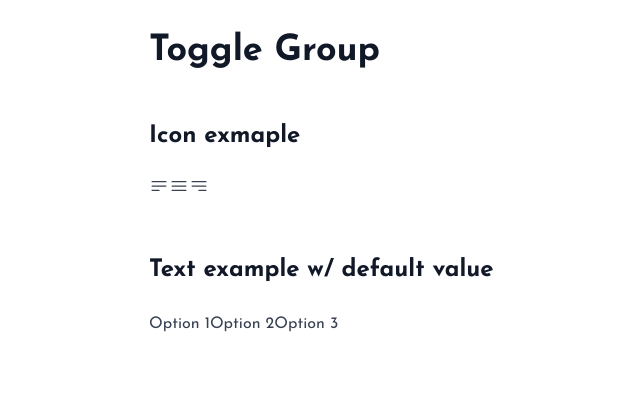
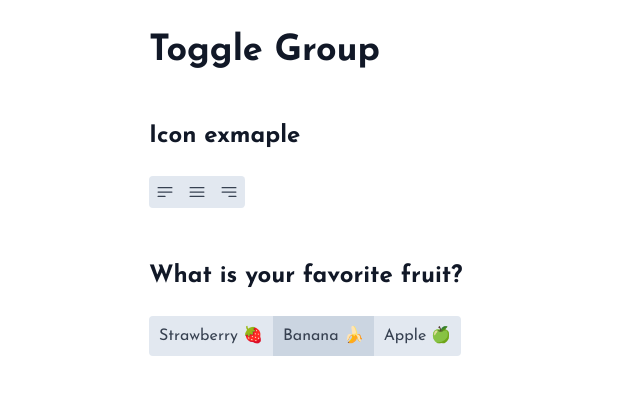
Before and after one commit to joshuawootonn/react-components-from-scratch, a Next.js app: page /toggle-group in a window 1280 px wide. Shown: the top 394 px of the page, without its empty margins (11-651 px from the left). Built offline with nearby package versions, Linux system fonts and the light colour scheme; no server answers.

Commit message:
feat: move toggle group to a . pattern

```diff
--- a/components/toggle-group.tsx
+++ b/components/toggle-group.tsx
@@ -8,34 +8,74 @@ import {
     useState,
     KeyboardEvent,
     MouseEvent,
+    FocusEvent,
     ComponentPropsWithoutRef,
+    useRef,
+    useCallback,
 } from 'react'
 
-import { RovingTabindexRoot, useRovingTabindex } from './roving-tabindex'
+function wrapArray<T>(array: T[], startIndex: number) {
+    return array.map((_, index) => array[(startIndex + index) % array.length])
+}
+
+function focusFirst(candidates: HTMLElement[]) {
+    const previousFocus = document.activeElement
+    while (document.activeElement === previousFocus && candidates.length > 0) {
+        candidates.shift()?.focus()
+    }
+}
+
+type RovingTabindexItem = {
+    value: string
+    element: HTMLElement
+}
 
 const ToggleGroupContext = createContext<{
     value: string | null
     onChange: (value: string) => void
     registerNode: (id: string, element: HTMLElement) => void
     deregisterNode: (id: string) => void
+    currentRovingTabindexValue: string | null
+    onFocus: (id: string) => void
+    onShiftTab: () => void
+    getOrderedItems: () => RovingTabindexItem[]
 }>({
     value: null,
     onChange: () => {},
     registerNode: () => {},
     deregisterNode: () => {},
+    currentRovingTabindexValue: null,
+    onFocus: () => {},
+    onShiftTab: () => {},
+    getOrderedItems: () => [],
 })
 
-type ToggleGroupBaseProps = {
+type RootBaseProps = {
     children: ReactNode | ReactNode[]
     value: string | null
     onChange: (value: string) => void
 }
 
-type ToggleGroupProps = ToggleGroupBaseProps &
-    Omit<ComponentPropsWithoutRef<'div'>, keyof ToggleGroupBaseProps>
+type RootProps = RootBaseProps & Omit<ComponentPropsWithoutRef<'div'>, keyof RootBaseProps>
 
-export function ToggleGroup({ value, onChange, children, ...props }: ToggleGroupProps) {
+function Root({ value, onChange, children, ...props }: RootProps) {
     const [elements] = useState<Map<string, HTMLElement>>(new Map())
+    const [isShiftTabbing, setIsShiftTabbing] = useState(false)
+    const [currentRovingTabindexValue, setCurrentRovingTabindexValue] = useState<string | null>(
+        null,
+    )
+    const rootRef = useRef<HTMLDivElement | null>(null)
+
+    const getOrderedItems = useCallback(() => {
+        if (!rootRef.current || !elements) return []
+        const domElements = Array.from(
+            rootRef.current.querySelectorAll('[data-roving-tabindex-item]'),
+        )
+
+        return Array.from(elements)
+            .sort((a, b) => domElements.indexOf(a[1]) - domElements.indexOf(b[1]))
+            .map(([value, element]) => ({ value, element }))
+    }, [elements])
 
     const providerValue = useMemo(
         () => ({
@@ -47,62 +87,43 @@ export function ToggleGroup({ value, onChange, children, ...props }: ToggleGroup
             deregisterNode: function (id: string) {
                 elements.delete(id)
             },
+            onFocus: function (id: string) {
+                setCurrentRovingTabindexValue(id)
+            },
+            onShiftTab: function () {
+                setIsShiftTabbing(true)
+            },
+            currentRovingTabindexValue,
+            getOrderedItems,
         }),
-        [elements, onChange, value],
+        [currentRovingTabindexValue, elements, getOrderedItems, onChange, value],
     )
 
     return (
         <ToggleGroupContext.Provider value={providerValue}>
-            <RovingTabindexRoot role="group" active={value} elementsById={elements} {...props}>
+            <div
+                role="group"
+                tabIndex={isShiftTabbing ? -1 : 0}
+                onFocus={e => {
+                    if (isShiftTabbing) return
+                    const orderedItems = getOrderedItems()
+                    if (orderedItems.length === 0) return
+
+                    const candidates = [
+                        elements.get(currentRovingTabindexValue ?? ''),
+                        elements.get(value ?? ''),
+                        ...orderedItems.map(i => i.element),
+                    ].filter((element): element is HTMLElement => element != null)
+
+                    focusFirst(candidates)
+                }}
+                onBlur={() => setIsShiftTabbing(false)}
+                ref={rootRef}
+                {...props}
+            >
                 {children}
-            </RovingTabindexRoot>
+            </div>
         </ToggleGroupContext.Provider>
-    )
-}
-
-const useToggleContext = function (value: string) {
-    const { currentRovingTabindexValue, ...rovingProps } = useRovingTabindex(value)
-    const {
-        value: currentValue,
-        onChange,
-        registerNode,
-        deregisterNode,
-    } = useContext(ToggleGroupContext)
-
-    return useMemo(
-        () => ({
-            isSelected: currentValue === value,
-            getToggleProps: (props: ComponentPropsWithoutRef<'button'>) => ({
-                ref: (element: HTMLElement | null) => {
-                    element != null ? registerNode(value, element) : deregisterNode(value)
-                },
-                role: 'radio',
-                ['aria-checked']: currentValue === value,
-                tabIndex: currentRovingTabindexValue === value ? 0 : -1,
-                onClick: (e: MouseEvent<HTMLButtonElement>) => {
-                    e.stopPropagation()
-                    onChange(value)
-                    props.onClick?.(e)
-                },
-                onKeyDown: (e: KeyboardEvent<HTMLButtonElement>) => {
-                    e.stopPropagation()
-                    if (isHotkey('space', e)) {
-                        onChange(value)
-                    }
-                    rovingProps.onKeyDown(e)
-                    props.onKeyDown?.(e)
-                },
-            }),
-        }),
-        [
-            currentRovingTabindexValue,
-            currentValue,
-            deregisterNode,
-            onChange,
-            registerNode,
-            rovingProps,
-            value,
-        ],
     )
 }
 
@@ -115,26 +136,81 @@ type ToggleGroupButtonBaseProps = {
 type ToggleGroupButtonProps = ToggleGroupButtonBaseProps &
     Omit<ComponentPropsWithoutRef<'button'>, keyof ToggleGroupButtonBaseProps>
 
-export function ToggleGroupButton({
-    children,
-    value,
-    className,
-    ...props
-}: ToggleGroupButtonProps) {
-    const { isSelected, getToggleProps } = useToggleContext(value)
+function Button({ children, value, className, ...props }: ToggleGroupButtonProps) {
+    const {
+        value: selectedValue,
+        onChange,
+        registerNode,
+        deregisterNode,
+        currentRovingTabindexValue,
+        onShiftTab,
+        getOrderedItems,
+        onFocus,
+    } = useContext(ToggleGroupContext)
 
     return (
         <button
-            {...getToggleProps({
-                className: clsx(
-                    className,
-                    'bg-slate-200 p-1 first:rounded-l last:rounded-r hover:bg-slate-300 outline-none border-2 border-transparent focus:border-slate-400 transition-all',
-                    isSelected && 'bg-slate-300',
-                ),
-                ...props,
-            })}
+            className={clsx(
+                className,
+                'bg-slate-200 p-1 first:rounded-l last:rounded-r hover:bg-slate-300 outline-none border-2 border-transparent focus:border-slate-400 transition-all',
+                selectedValue === value && 'bg-slate-300',
+            )}
+            ref={(element: HTMLElement | null) => {
+                element != null ? registerNode(value, element) : deregisterNode(value)
+            }}
+            role="radio"
+            aria-checked={selectedValue === value}
+            tabIndex={currentRovingTabindexValue === value ? 0 : -1}
+            data-roving-tabindex-item
+            onClick={(e: MouseEvent<HTMLButtonElement>) => {
+                e.stopPropagation()
+                onChange(value)
+                props.onClick?.(e)
+            }}
+            onMouseDown={(e: MouseEvent) => {
+                onFocus(value)
+            }}
+            onKeyDown={(e: KeyboardEvent<HTMLButtonElement>) => {
+                e.stopPropagation()
+                if (isHotkey('space', e)) {
+                    onChange(value)
+                }
+
+                if (isHotkey('shift+tab', e)) {
+                    onShiftTab()
+                    return
+                }
+
+                const orderedItems = getOrderedItems()
+                if (orderedItems.length === 0) return
+
+                if (isHotkey('down', e) || isHotkey('right', e)) {
+                    const currIndex = orderedItems.findIndex(item => item.value === value)
+                    const candidates = wrapArray(orderedItems, currIndex + 1).map(
+                        item => item.element,
+                    )
+                    focusFirst(candidates)
+                } else if (isHotkey('up', e) || isHotkey('left', e)) {
+                    const currIndex = orderedItems.findIndex(item => item.value === value)
+                    const candidates = wrapArray(orderedItems.reverse(), currIndex + 1).map(
+                        item => item.element,
+                    )
+                    focusFirst(candidates)
+                } else if (isHotkey('home', e)) {
+                    focusFirst(orderedItems.map(item => item.element))
+                } else if (isHotkey('end', e)) {
+                    focusFirst(orderedItems.map(item => item.element).reverse())
+                }
+
+                props.onKeyDown?.(e)
+            }}
+            onFocus={(e: FocusEvent<HTMLButtonElement>) => {
+                e.stopPropagation()
+                onFocus(value)
+            }}
         >
             {children}
         </button>
     )
 }
+export const ToggleGroup = { Root, Button }
--- a/pages/toggle-group.tsx
+++ b/pages/toggle-group.tsx
@@ -1,44 +1,48 @@
 import { Bars3BottomLeftIcon, Bars3BottomRightIcon, Bars3Icon } from '@heroicons/react/24/outline'
 import { useState } from 'react'
 
-import { ToggleGroup, ToggleGroupButton } from '../components/toggle-group'
+import { ToggleGroup } from '../components/toggle-group'
 
 export default function ToggleGroupPage() {
     const [textAlignment, setTextAlignment] = useState<string | null>(null)
-    const [currentOption, setOption] = useState<string | null>('two')
+    const [favoriteFruit, changeFavoriteFruit] = useState<string | null>('two')
 
     return (
         <div className="max-w-5xl p-4 lg:p-8 mx-auto prose prose-headings:font-700">
             <h1 className="font-sans">Toggle Group</h1>
 
             <h2>Icon exmaple</h2>
-            <ToggleGroup
+            <ToggleGroup.Root
                 value={textAlignment}
                 onChange={setTextAlignment}
                 aria-label="Text Alignment"
             >
-                <ToggleGroupButton value="left" aria-label="Left Align">
+                <ToggleGroup.Button value="left" aria-label="Left Align">
                     <Bars3BottomLeftIcon className="h-5 w-5" />
-                </ToggleGroupButton>
-                <ToggleGroupButton value="center" aria-label="Center Align">
+                </ToggleGroup.Button>
+                <ToggleGroup.Button value="center" aria-label="Center Align">
                     <Bars3Icon className="h-5 w-5" />
-                </ToggleGroupButton>
-                <ToggleGroupButton value="right" aria-label="Right Align">
+                </ToggleGroup.Button>
+                <ToggleGroup.Button value="right" aria-label="Right Align">
                     <Bars3BottomRightIcon className="h-5 w-5" />
-                </ToggleGroupButton>
-            </ToggleGroup>
-            <h2>Text example w/ default value</h2>
-            <ToggleGroup value={currentOption} onChange={setOption} aria-label="Option selector">
-                <ToggleGroupButton value="one" className="px-3">
-                    Option 1
-                </ToggleGroupButton>
-                <ToggleGroupButton value="two" className="px-3">
-                    Option 2
-                </ToggleGroupButton>
-                <ToggleGroupButton value="three" className="px-3">
-                    Option 3
-                </ToggleGroupButton>
-            </ToggleGroup>
+                </ToggleGroup.Button>
+            </ToggleGroup.Root>
+            <h2>What is your favorite fruit?</h2>
+            <ToggleGroup.Root
+                value={favoriteFruit}
+                onChange={changeFavoriteFruit}
+                aria-label="What is your favorite?"
+            >
+                <ToggleGroup.Button value="one" className="px-2">
+                    Strawberry 🍓
+                </ToggleGroup.Button>
+                <ToggleGroup.Button value="two" className="px-2">
+                    Banana 🍌
+                </ToggleGroup.Button>
+                <ToggleGroup.Button value="three" className="px-2">
+                    Apple 🍏
+                </ToggleGroup.Button>
+            </ToggleGroup.Root>
         </div>
     )
 }
```
